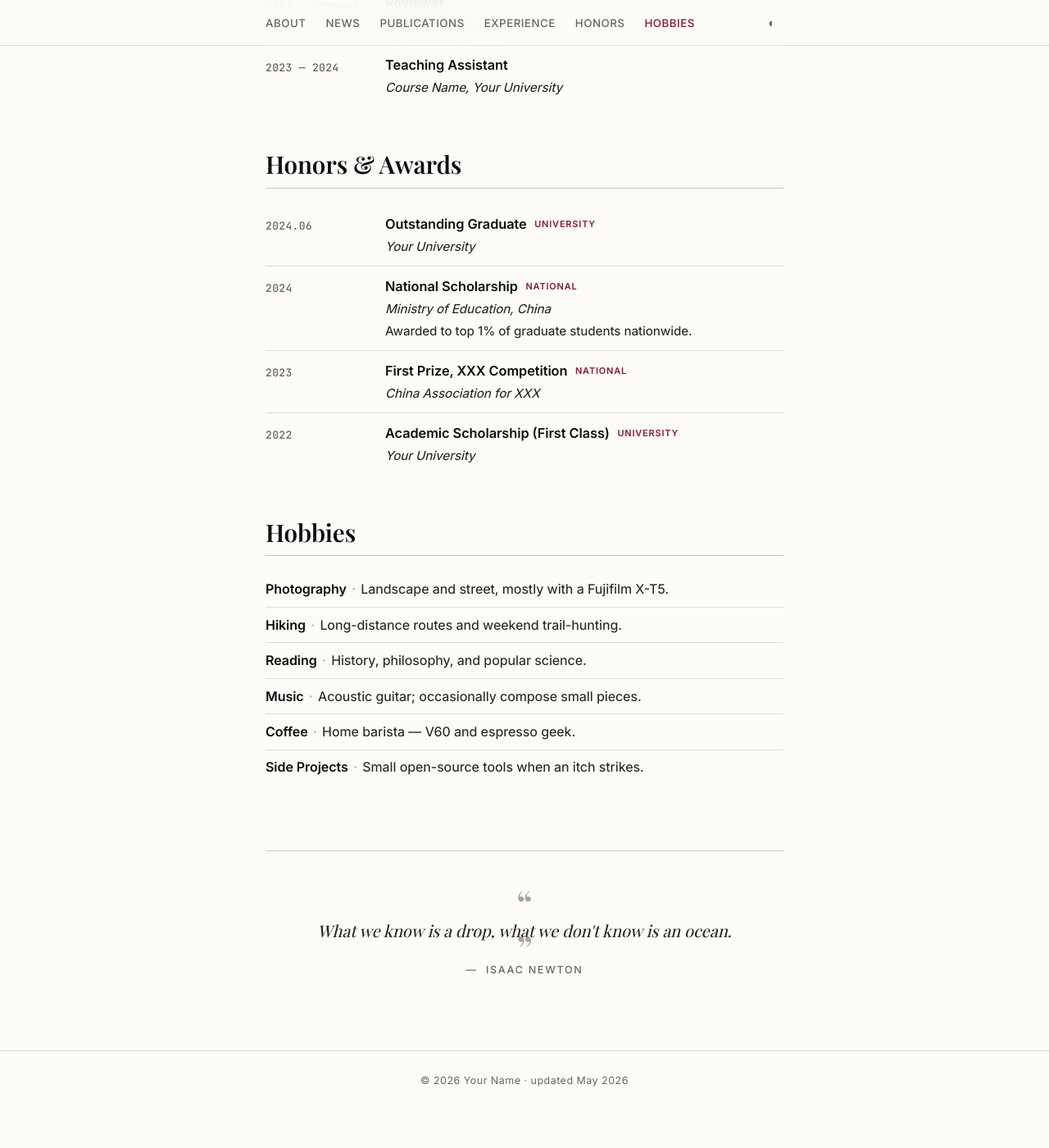
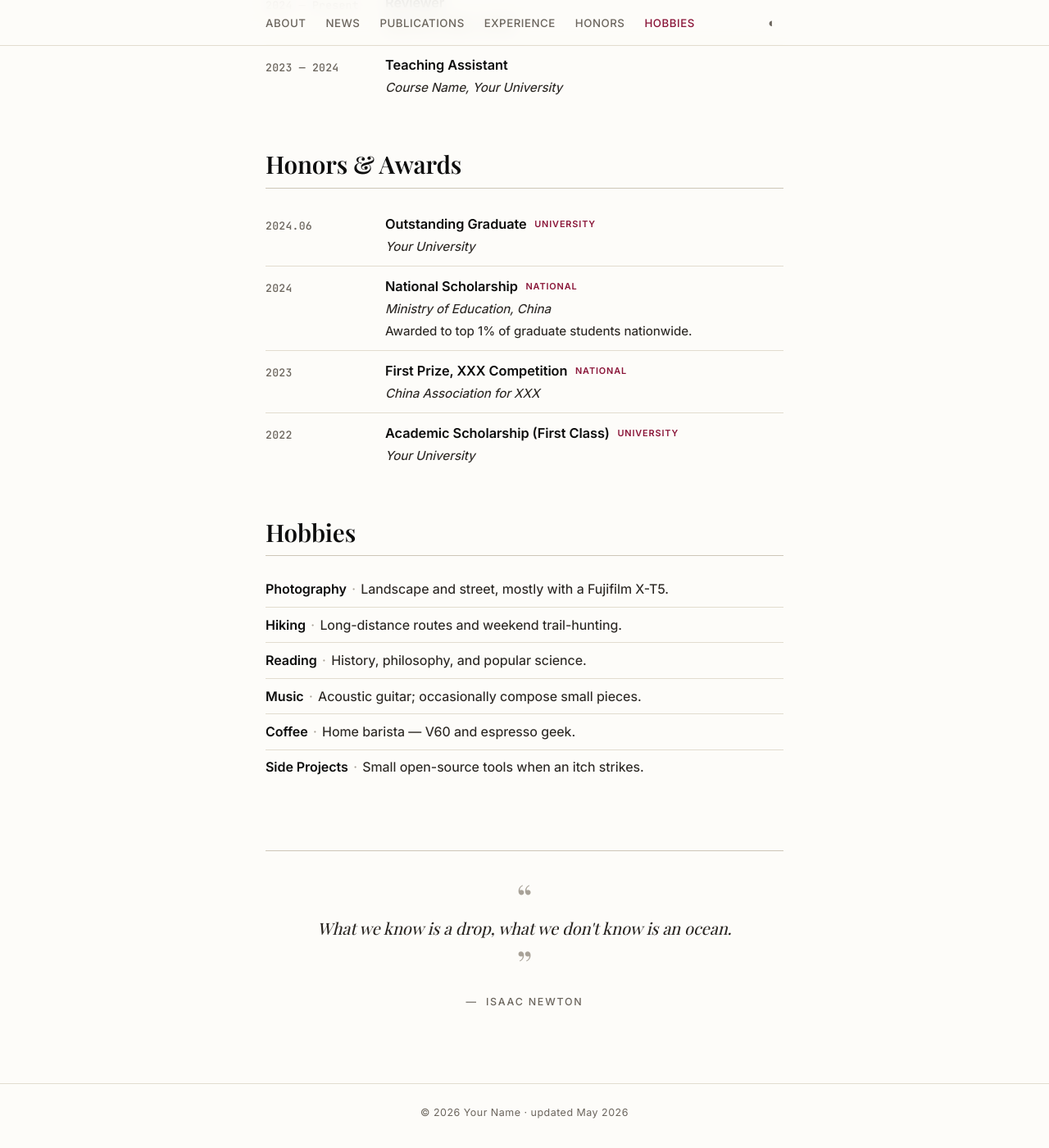
Before and after one commit to yuyanghe738-hub/yuyanghe738-hub.github.io, a Jekyll site: the page built from index.html, in a window 1280 px wide and 1400 px high, scrolled down 2421 px. Shown: the whole window at 82% size. Built offline with Jekyll 4.4.1, drawn with Linux system fonts in a browser that asks for light colours; some web fonts are replaced; before the commit the page ends 3781 px from its top, so only the background shows below that.

Commit message:
Quote: rewrite with explicit open/close spans (reliable rendering)

```diff
--- a/assets/css/style.css
+++ b/assets/css/style.css
@@ -379,37 +379,29 @@ main { padding-bottom: 3rem; }
   text-align: center;
   border-top: 1px solid var(--rule);
 }
+.quote-mark {
+  display: block;
+  font-family: var(--font-serif);
+  font-style: normal;
+  font-weight: 400;
+  font-size: 3rem;
+  line-height: 0.7;
+  color: var(--muted-2);
+  text-align: center;
+  user-select: none;
+}
+.quote-mark-open  { margin: 0 0 0.1em; }
+.quote-mark-close { margin: 0.25em 0 0.4em; }
+
 .quote-text {
   font-family: var(--font-serif);
   font-style: italic;
   font-size: 1.25rem;
   line-height: 1.55;
   color: var(--fg-soft);
-  margin: 0 auto 0.9em;
+  margin: 0 auto;
   max-width: 540px;
-  position: relative;
   font-feature-settings: "kern", "liga", "dlig";
-}
-.quote-text::before {
-  content: "\201C";
-  font-family: var(--font-serif);
-  font-style: normal;
-  font-size: 3rem;
-  line-height: 1;
-  color: var(--muted-2);
-  display: block;
-  margin-bottom: -0.15em;
-}
-.quote-text::after {
-  content: "\201D";
-  font-family: var(--font-serif);
-  font-style: normal;
-  font-size: 3rem;
-  line-height: 1;
-  color: var(--muted-2);
-  display: block;
-  margin-top: -0.35em;
-  margin-bottom: -0.55em;
 }
 .quote-source {
   display: block;
@@ -420,6 +412,7 @@ main { padding-bottom: 3rem; }
   color: var(--muted);
   letter-spacing: 0.14em;
   text-transform: uppercase;
+  margin-top: 0.2em;
 }
 .quote-source::before { content: "\2014\00a0\00a0"; }
 
--- a/index.html
+++ b/index.html
@@ -217,7 +217,9 @@ layout: default
        ========================================================= -->
   {% if site.quote.text %}
   <aside class="quote">
+    <span class="quote-mark quote-mark-open" aria-hidden="true">&ldquo;</span>
     <p class="quote-text">{{ site.quote.text }}</p>
+    <span class="quote-mark quote-mark-close" aria-hidden="true">&rdquo;</span>
     {% if site.quote.source %}<span class="quote-source">{{ site.quote.source }}</span>{% endif %}
   </aside>
   {% endif %}
```
